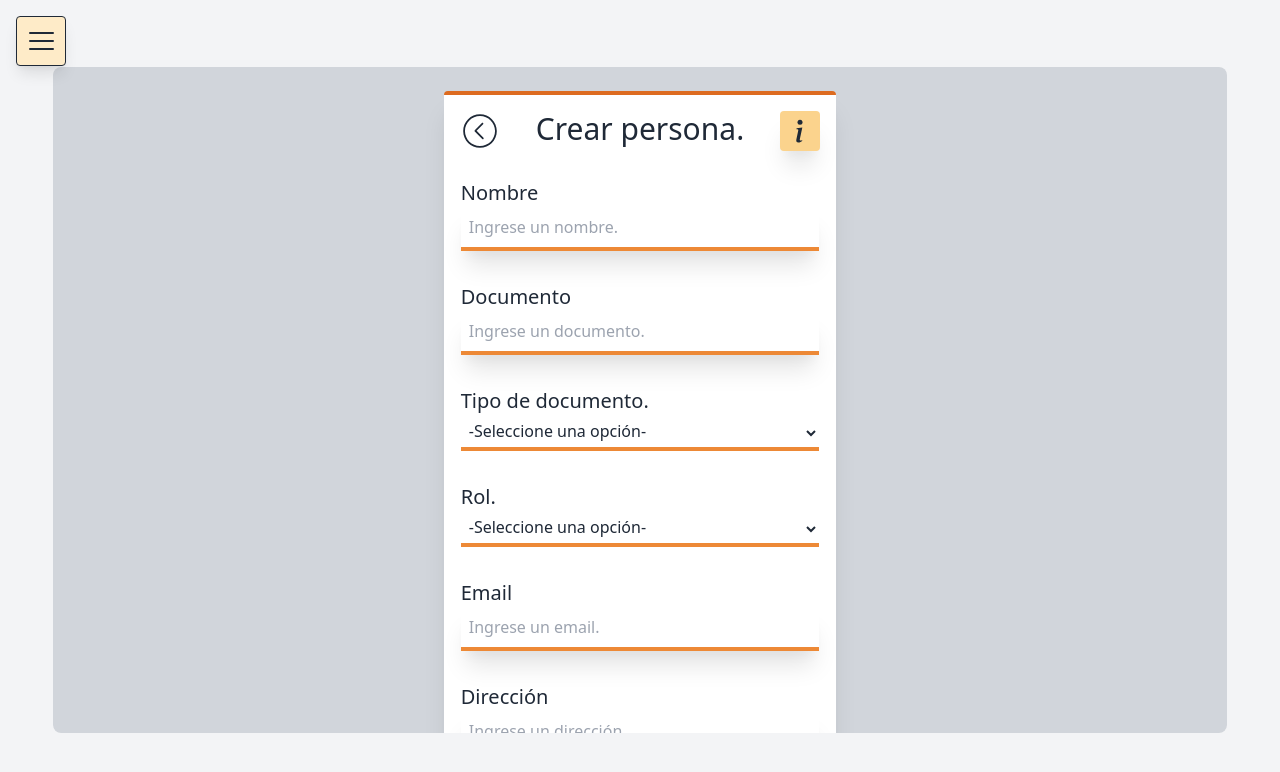
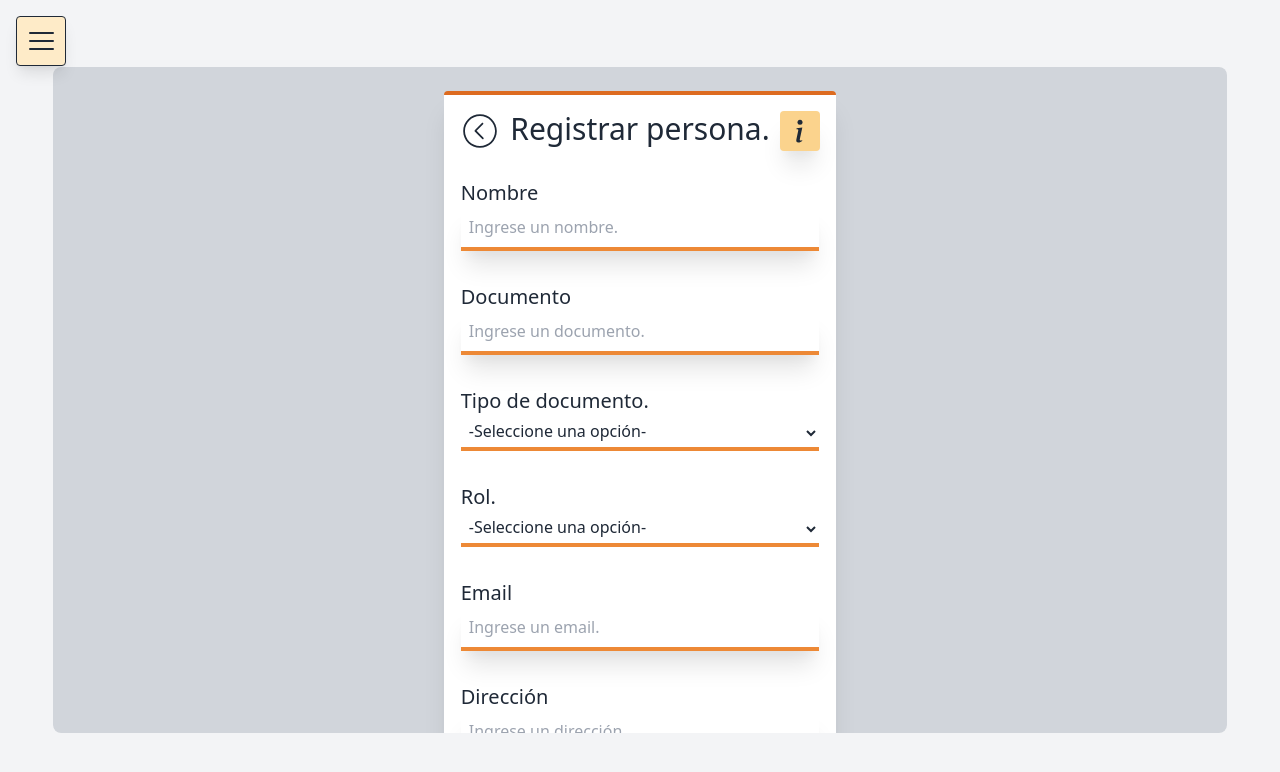
Before and after one commit to Qrlean/Qrlean, a Next.js app in the folder 2.Analisis/Prototipos/QrleanCod/: page /dashboard/admin/personas/crear in a window 1280 px wide. Shown: the top 772 px of the page. Built offline with nearby package versions, Linux system fonts and the light colour scheme.

Commit message:
fix: Se arregla texto superior de la creacion de un nuevo usuario

```diff
--- a/2.Analisis/Prototipos/QrleanCod/pages/dashboard/admin/personas/crear.js
+++ b/2.Analisis/Prototipos/QrleanCod/pages/dashboard/admin/personas/crear.js
@@ -94,7 +94,7 @@ const CrearUsuario = () => {
                     <svg  viewBox="0 0 20 20" fill="black" className="cursor-pointer   top-0 left-0 absolute  w-10 h-10 fill-current text-gray-800 m-4" onClick={()=>router.push('/dashboard/admin/personas')}>
                         <path d="M11.739,13.962c-0.087,0.086-0.199,0.131-0.312,0.131c-0.112,0-0.226-0.045-0.312-0.131l-3.738-3.736c-0.173-0.173-0.173-0.454,0-0.626l3.559-3.562c0.173-0.175,0.454-0.173,0.626,0c0.173,0.172,0.173,0.451,0,0.624l-3.248,3.25l3.425,3.426C11.911,13.511,11.911,13.789,11.739,13.962 M18.406,10c0,4.644-3.763,8.406-8.406,8.406S1.594,14.644,1.594,10S5.356,1.594,10,1.594S18.406,5.356,18.406,10 M17.521,10c0-4.148-3.373-7.521-7.521-7.521c-4.148,0-7.521,3.374-7.521,7.521c0,4.148,3.374,7.521,7.521,7.521C14.147,17.521,17.521,14.148,17.521,10"></path>
                     </svg>
-                    <h1 className="text-3xl text-gray-800 text-center w-full my-4 ">Crear persona.</h1>
+                    <h1 className="text-3xl text-gray-800 text-center w-full my-4 ">Registrar persona.</h1>
                     <label className="text-gray-800 text-xl mx-auto mt-4 w-11/12" htmlFor="nombre" >Nombre</label>
                     <AnimatePresence>
                         {formik.errors.nombre && formik.touched.nombre ? <motion.p  initial="initial" animate="animate" exit="unshow" variants={errorVariants} className="rounded-lg overflow-hidden text-center  text-red-600 text-base">{formik.errors.nombre}</motion.p>:null}
```
